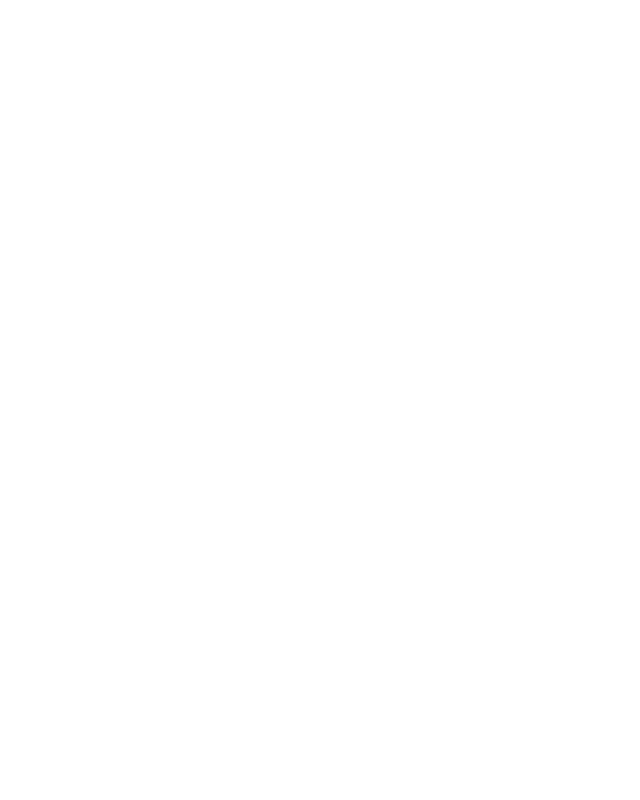
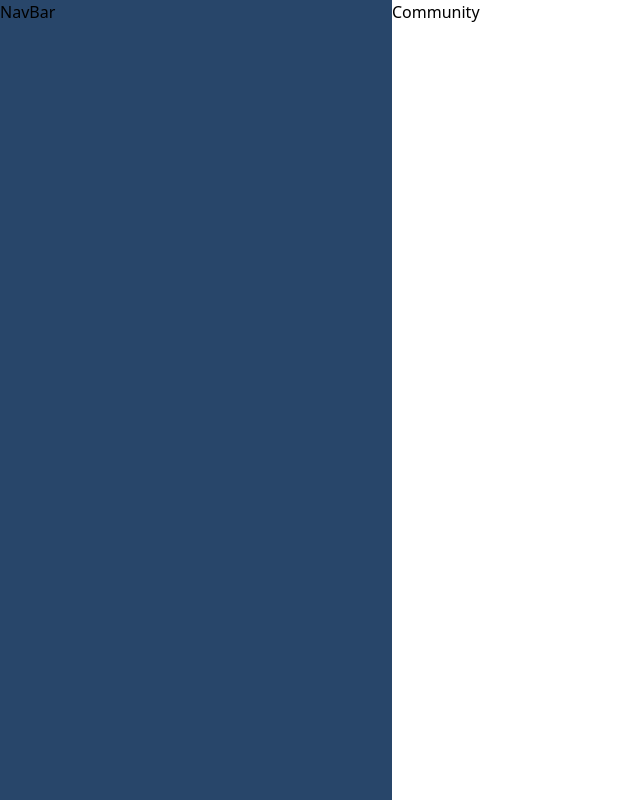
Before and after one commit to OZ-Coding-School/oz_03_main-006-FE, a React (Vite) app: page /community/1 in a window 1280 px wide. Shown: the whole page, without its empty margins (0-640 px from the left). Built offline with nearby package versions, Linux system fonts and the light colour scheme.

Commit message:
feat: 라우터 설정

```diff
--- a/package.json
+++ b/package.json
@@ -17,6 +17,7 @@
     "react": "^18.3.1",
     "react-dom": "^18.3.1",
     "react-hook-form": "^7.52.1",
+    "react-router-dom": "^6.24.1",
     "tailwindcss": "^3.4.4",
     "zustand": "^4.5.4"
   },
--- a/src/App.tsx
+++ b/src/App.tsx
@@ -1,7 +1,26 @@
+import { Route, Routes } from 'react-router-dom';
 import './App.css';
+import Layout from './components/common/Layout';
+import HomePage from './pages/HomePage';
+import CommunityPage from './pages/CommunityPage';
+import PostDetailPage from './pages/PostDetailPage';
+import PostingPage from './pages/PostingPage';
+import MyPage from './pages/MyPage';
 
 function App() {
-  return <></>;
+  return (
+    <>
+      <Routes>
+        <Route path='/' element={<Layout />}>
+          <Route index element={<HomePage />} />
+          <Route path='/community/:location_id' element={<CommunityPage />} />
+          <Route path='/post-detail' element={<PostDetailPage />} />
+        </Route>
+        <Route path='/posting' element={<PostingPage />} />
+        <Route path='/mypage' element={<MyPage />} />
+      </Routes>
+    </>
+  );
 }
 
 export default App;
--- /dev/null
+++ b/src/components/Community.tsx
@@ -0,0 +1,5 @@
+const Community = () => {
+  return <div>Community</div>;
+};
+
+export default Community;
--- /dev/null
+++ b/src/components/common/Layout.tsx
@@ -0,0 +1,15 @@
+import { Outlet } from 'react-router-dom';
+import NavBar from './NavBar';
+
+const Layout = () => {
+  return (
+    <div className='flex min-h-screen w-screen'>
+      <NavBar />
+      <div>
+        <Outlet />
+      </div>
+    </div>
+  );
+};
+
+export default Layout;
--- /dev/null
+++ b/src/components/common/NavBar.tsx
@@ -0,0 +1,5 @@
+const NavBar = () => {
+  return <div className='w-[392px] bg-[#28466A]'>NavBar</div>;
+};
+
+export default NavBar;
--- a/src/main.tsx
+++ b/src/main.tsx
@@ -1,5 +1,10 @@
 import ReactDOM from 'react-dom/client';
 import App from './App.tsx';
 import './index.css';
+import { BrowserRouter } from 'react-router-dom';
 
-ReactDOM.createRoot(document.getElementById('root')!).render(<App />);
+ReactDOM.createRoot(document.getElementById('root')!).render(
+  <BrowserRouter>
+    <App />
+  </BrowserRouter>
+);
--- /dev/null
+++ b/src/pages/CommunityPage.tsx
@@ -0,0 +1,11 @@
+import Community from '../components/community';
+
+const CommunityPage = () => {
+  return (
+    <div>
+      <Community />
+    </div>
+  );
+};
+
+export default CommunityPage;
--- /dev/null
+++ b/src/pages/HomePage.tsx
@@ -0,0 +1,5 @@
+const HomePage = () => {
+  return <div>HomePage</div>;
+};
+
+export default HomePage;
--- /dev/null
+++ b/src/pages/MyPage.tsx
@@ -0,0 +1,5 @@
+const MyPage = () => {
+  return <div>MyPage</div>;
+};
+
+export default MyPage;
--- /dev/null
+++ b/src/pages/PostDetailPage.tsx
@@ -0,0 +1,5 @@
+const PostDetailPage = () => {
+  return <div>PostDetailPage</div>;
+};
+
+export default PostDetailPage;
--- /dev/null
+++ b/src/pages/PostingPage.tsx
@@ -0,0 +1,5 @@
+const PostingPage = () => {
+  return <div>PostingPage</div>;
+};
+
+export default PostingPage;
```
Also changed, not shown: 1 other file (tests, documents, lock files or other folders).
